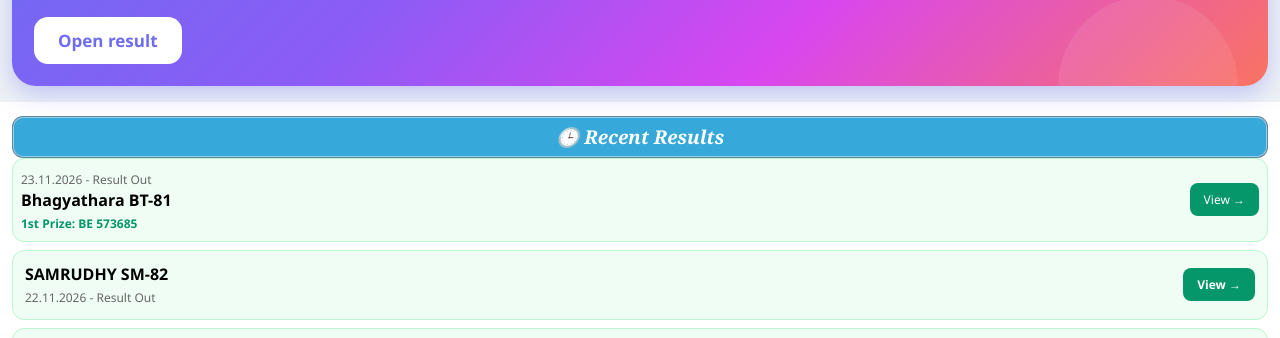
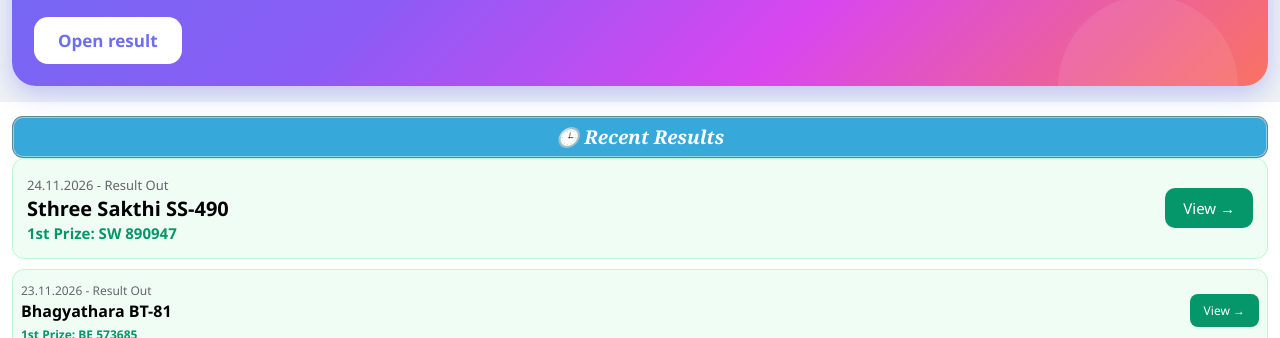
Before and after one commit to KeralaLive/KeralaLottery, a plain HTML site: page index.html in a window 1280 px wide. Shown: the part 412-750 px from the top of the page. Drawn offline with Linux system fonts and the light colour scheme.

Commit message:
Add recent results section to index.html
Added a new result entry with details and a link to view more.

```diff
--- a/index.html
+++ b/index.html
@@ -135,6 +135,14 @@ function searchNow(){
 <div style="background:#fff; border-radius:0px; padding:14px 12px; margin:16px 0 8px 0; width:100vw; margin-left:calc(50% - 50vw); box-sizing:border-box;">
 <div class="Title" align="center">🕒 Recent Results</div>
 <div id="recent-box"></div>
+<div style="background:#f0fdf4; border:1px solid #bbf7d0; border-radius:12px; padding:14px; margin-bottom:10px; display:flex; justify-content:space-between; align-items:center;">
+  <div>
+    <span style="font-size:13px; color:#666;">24.11.2026 - Result Out</span><br>
+    <b style="font-size:20px; color:#000;">Sthree Sakthi SS-490</b><br>
+    <span style="font-size:15px; color:#059669; font-weight:bold;">1st Prize: SW 890947</span>
+  </div>
+  <a href="24-11-2026-sthree-sakthi-SS-490-Result.html" style="background:#059669; color:#fff; padding:10px 18px; border-radius:10px; font-size:15px; text-decoration:none; white-space:nowrap;">View →</a>
+</div>
 <div style="background:#f0fdf4;border:1px solid #bbf7d0;border-radius:12px;padding:8px;margin-bottom:8px;display:flex;justify-content:space-between;align-items:center;">
 <div>
 <span style="font-size:12px;color:#666;">23.11.2026 - Result Out</span><br>
```
